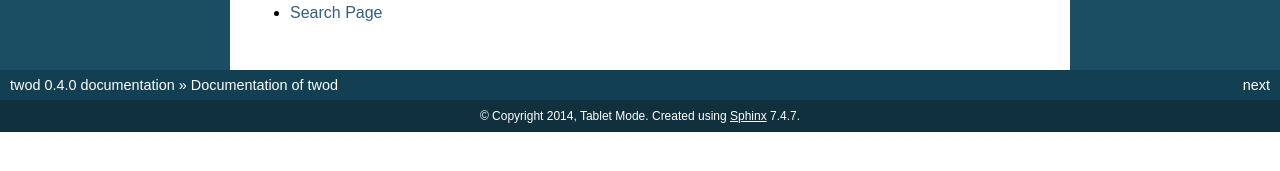
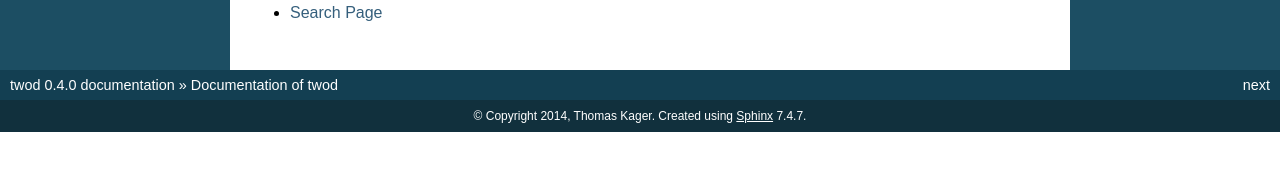
Before and after one commit to t4k1t/twod, a Sphinx documentation site: the page built from docs/index.rst, in a window 1280 px wide. Shown: the part 388-559 px from the top of the page. Built offline with Sphinx 7.4.7, drawn with Linux system fonts in a browser that asks for light colours.

Commit message:
Update author
Signed-off-by: tablet-mode <tablet-mode@monochromatic.cc>

```diff
--- a/docs/conf.py
+++ b/docs/conf.py
@@ -42,7 +42,7 @@ master_doc = 'index'
 
 # General information about the project.
 project = 'twod'
-copyright = '2014, Tablet Mode'
+copyright = '2014, Thomas Kager'
 
 # The version info for the project you're documenting, acts as replacement for
 # |version| and |release|, also used in various other places throughout the
@@ -185,7 +185,7 @@ latex_elements = {
 # (source start file, target name, title, author, documentclass [howto/manual]).
 latex_documents = [
   ('index', 'twod.tex', 'twod Documentation',
-   'Tablet Mode', 'manual'),
+   'Thomas Kager', 'manual'),
 ]
 
 # The name of an image file (relative to this directory) to place at the top of
@@ -215,7 +215,7 @@ latex_documents = [
 # (source start file, name, description, authors, manual section).
 man_pages = [
     ('index', 'twod', 'twod Documentation',
-     ['Tablet Mode'], 1)
+     ['Thomas Kager'], 1)
 ]
 
 # If true, show URL addresses after external links.
@@ -229,7 +229,7 @@ man_pages = [
 #  dir menu entry, description, category)
 texinfo_documents = [
   ('index', 'twod', 'twod Documentation',
-   'Tablet Mode', 'twod', 'TwoDNS updater.',
+   'Thomas Kager', 'twod', 'TwoDNS updater.',
    'Miscellaneous'),
 ]
 
--- a/setup.py
+++ b/setup.py
@@ -33,7 +33,7 @@ setup(
     url='https://github.com/tablet-mode/twod',
 
     # Author details
-    author='Tablet Mode',
+    author='Thomas Kager',
     author_email='tablet-mode@monochromatic.cc',
 
     # Choose your license
```
Also changed, not shown: 2 other files.
